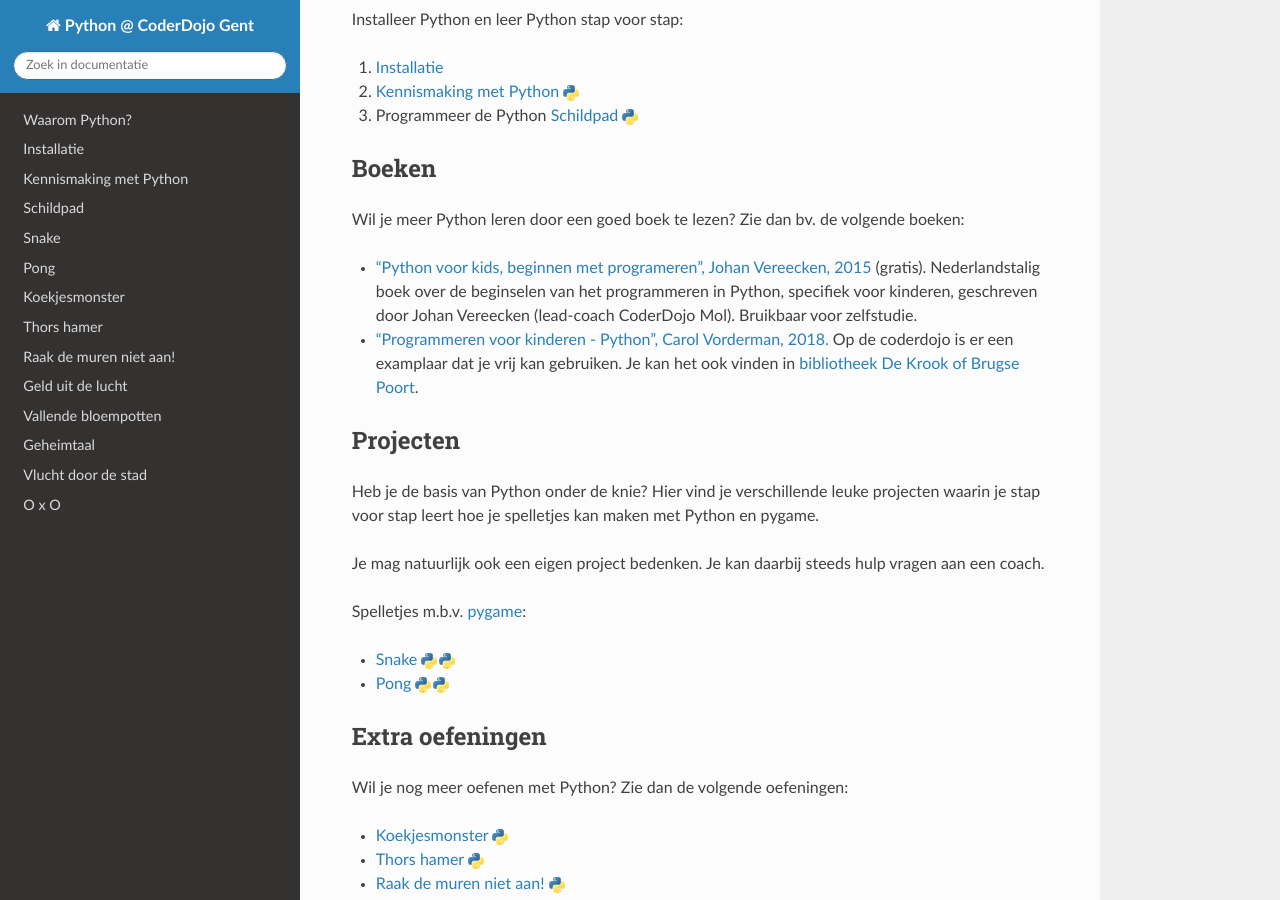
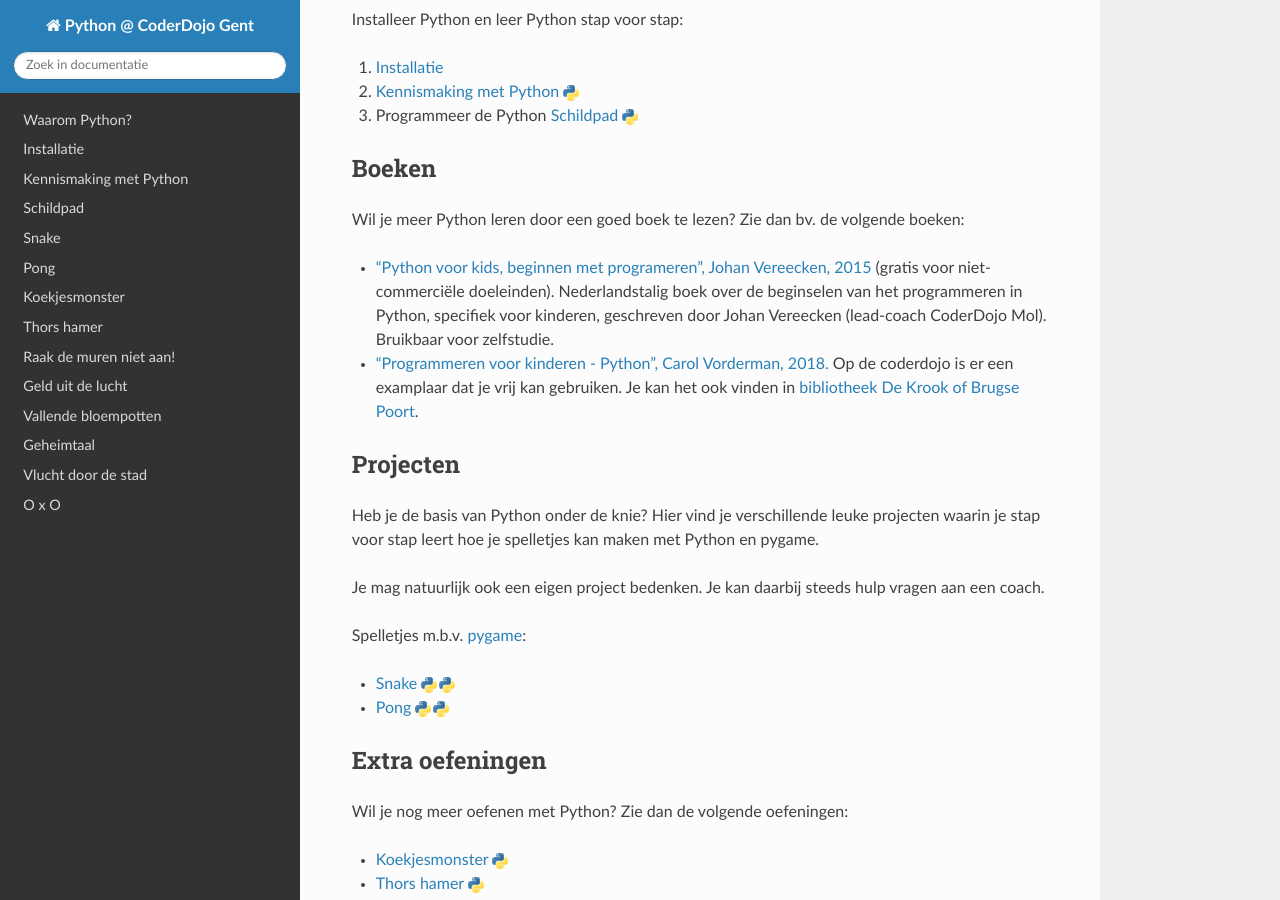
Before and after one commit to pvanhese/CoderDojoGentPython, a Sphinx documentation site: the page built from docs/index.rst, in a window 1280 px wide and 900 px high, scrolled down 376 px. Built offline with Sphinx 7.4.7 and the Read the Docs theme 2.0.0, drawn with Linux system fonts in a browser that asks for light colours.

Commit message:
Clarify that book "Python voor kids" is free for non-commercial use

```diff
--- a/docs/index.rst
+++ b/docs/index.rst
@@ -45,7 +45,7 @@ Wil je meer Python leren door een goed boek te lezen?
 Zie dan bv. de volgende boeken:
 
 * `"Python voor kids, beginnen met programeren", Johan Vereecken, 2015`_
-  (gratis).
+  (gratis voor niet-commerciële doeleinden).
   Nederlandstalig boek over de beginselen van het programmeren in Python,
   specifiek voor kinderen,
   geschreven door Johan Vereecken (lead-coach CoderDojo Mol).
```
